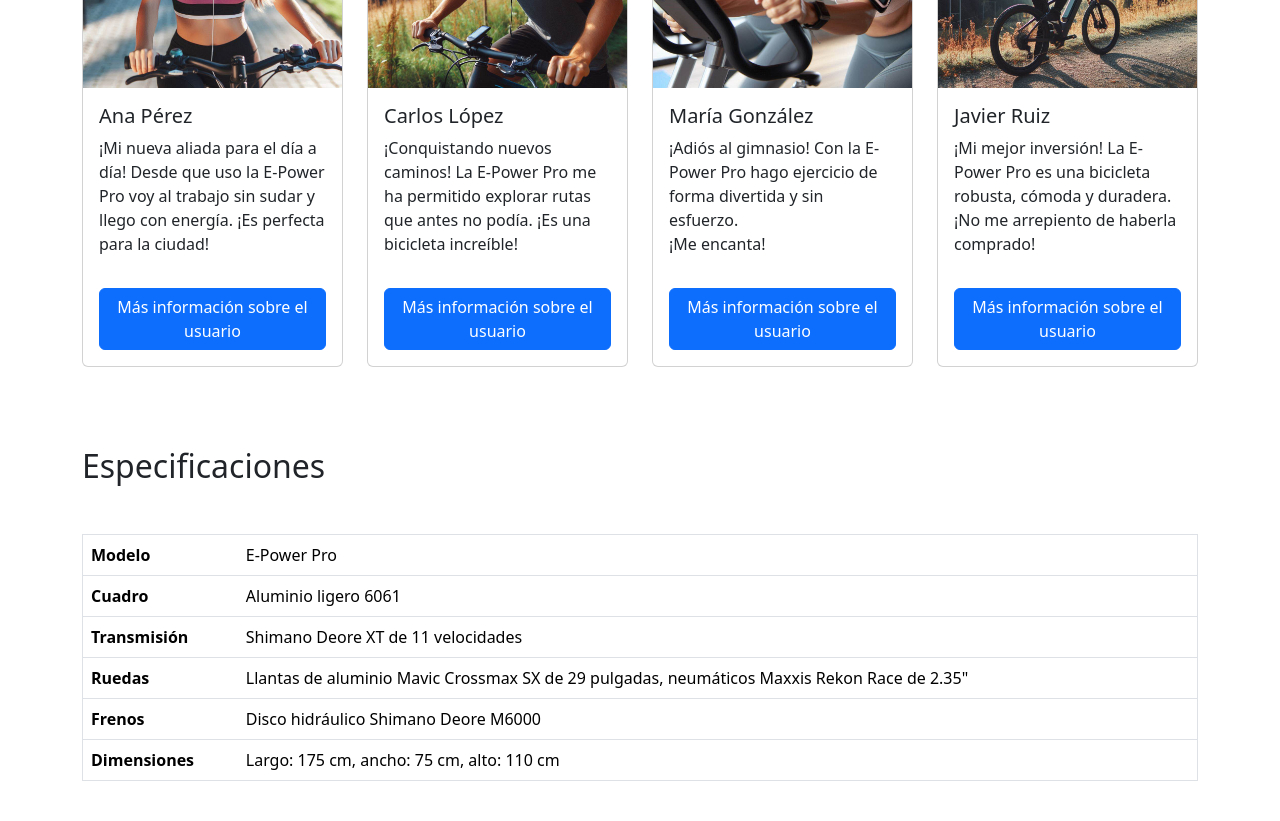
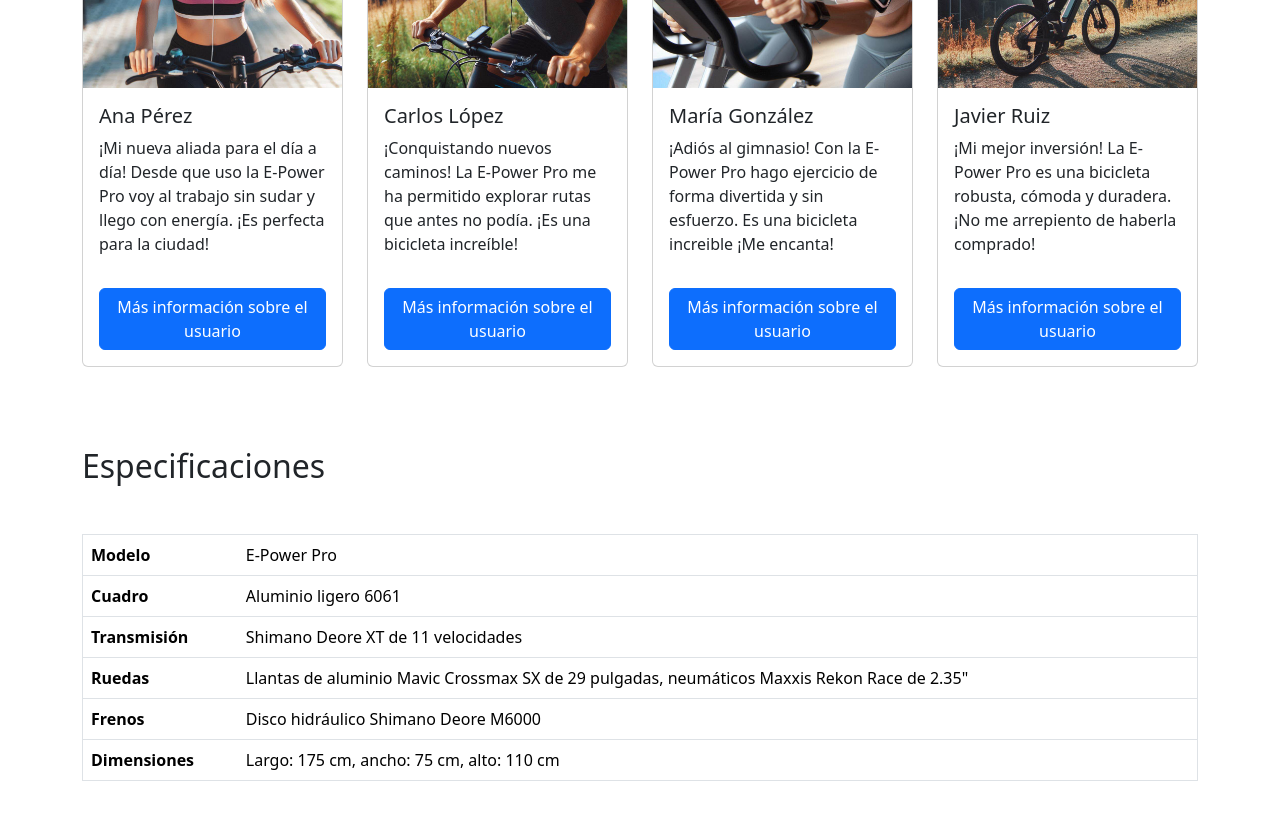
Before and after one commit to juanmagape/cicloventura, a website: page index.html in a window 1280 px wide. Shown: the part 1540-2361 px from the top of the page. Drawn offline with nearby package versions, Linux system fonts and the light colour scheme.

Commit message:
Update index.html

```diff
--- a/index.html
+++ b/index.html
@@ -137,7 +137,7 @@
                             <img src="./img/mariagonzalezreview.jpg" class="card-img-top" alt="..." >
                             <div class="card-body">
                             <h5 class="card-title">María González</h5>
-                            <p class="card-text">¡Adiós al gimnasio! Con la E-Power Pro hago ejercicio de forma divertida y sin esfuerzo. <br> ¡Me encanta!</p>
+                            <p class="card-text">¡Adiós al gimnasio! Con la E-Power Pro hago ejercicio de forma divertida y sin esfuerzo. Es una bicicleta increible ¡Me encanta!</p>
                             <button type="button" class="btn  mt-3 btn-primary" data-bs-toggle="popover" data-bs-title="Más información sobre el usuario" data-bs-content=" (Argentina, 3 meses)">Más información sobre el usuario</button>
                             </div>
                         </div>
```
